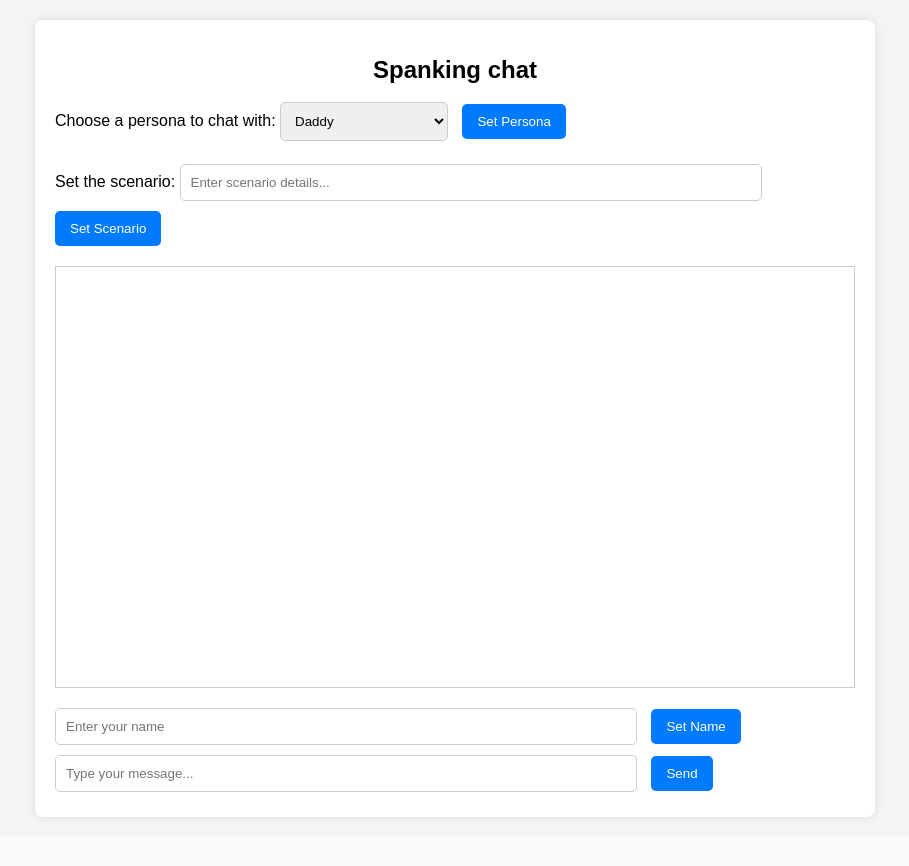
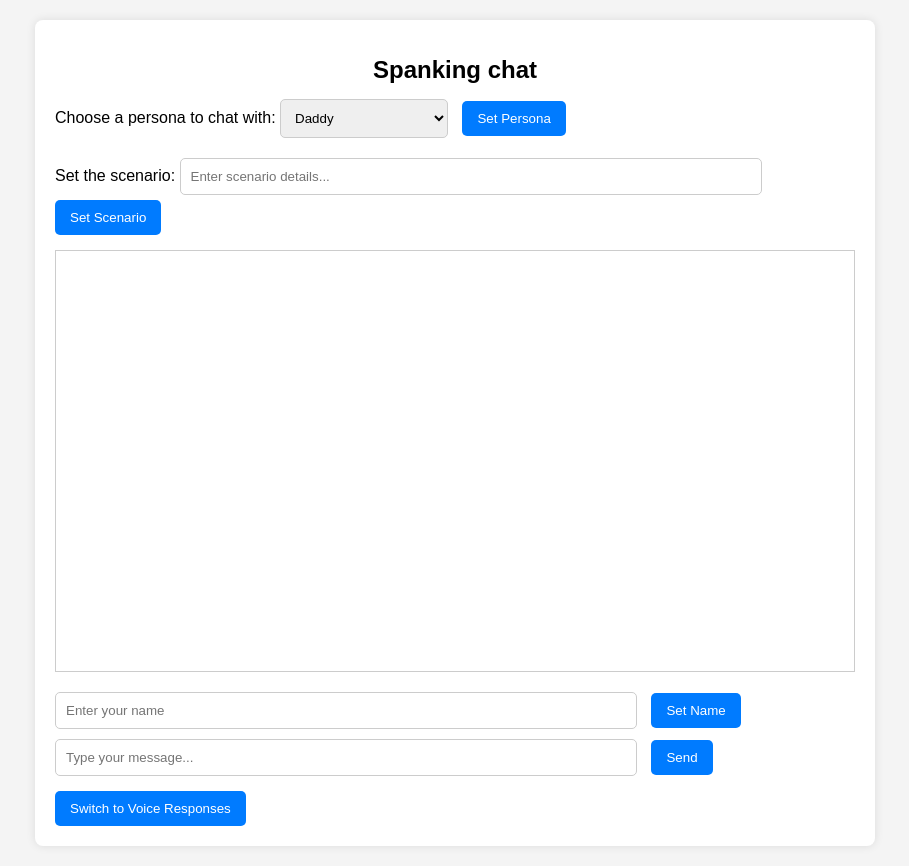
Before and after one commit to fleetingforest/spanko_chats, a Flask app: page / in a window 1280 px wide. Shown: the whole page, without its empty margins (185-1094 px from the left). Before the commit the page ends 820 px from the top, so only its background shows below. Run offline with Flask 3, Linux system fonts and the light colour scheme.

Commit message:
Added voice mode

```diff
--- a/app.py
+++ b/app.py
@@ -1,5 +1,10 @@
-from flask import Flask, render_template, request, jsonify, session
+from flask import Flask, render_template, request, jsonify, session, send_file, url_for
+import openai_tts_test  # Import the TTS script
 from openai import OpenAI
+import os
+import threading
+import time
+from datetime import datetime, timedelta
 
 app = Flask(__name__)
 app.secret_key = "your-secret-key"  # Required for session
@@ -74,17 +79,19 @@ PERSONAS = {
 
 
 
-# Store conversation and current persona
+# Store conversation, current persona, and voice chat status
 conversation = [{"role": "system", "content": PERSONAS["Daddy"].format("")}]  # Default to Daddy
 current_persona = "Daddy"
 scenario = ""
+voice_chat_enabled = False
 
 @app.route("/")
 def index():
-    global conversation, current_persona, scenario
+    global conversation, current_persona, scenario, voice_chat_enabled
     # Reset conversation and scenario on page load, keep current persona
     conversation = [{"role": "system", "content": PERSONAS[current_persona].format("")}]
     scenario = ""
+    voice_chat_enabled = False
     print("Conversation reset on page load with persona:", current_persona)
     return render_template("chat.html", messages=conversation[1:], personas=list(PERSONAS.keys()), current_persona=current_persona)
 
@@ -118,9 +125,15 @@ def set_scenario():
         "current_persona": current_persona
     })
 
+@app.route("/toggle_voice_chat", methods=["POST"])
+def toggle_voice_chat():
+    global voice_chat_enabled
+    voice_chat_enabled = not voice_chat_enabled
+    return jsonify({"voice_chat_enabled": voice_chat_enabled})
+
 @app.route("/send", methods=["POST"])
 def send_message():
-    global conversation, current_persona
+    global conversation, current_persona, voice_chat_enabled
     user_message = request.json.get("message")
     user_name = request.json.get("user_name", "You")
     if not user_message:
@@ -143,11 +156,21 @@ def send_message():
     ai_response = ai_response.replace(". ", ".\n").replace("! ", "!\n")
     conversation.append({"role": "assistant", "content": ai_response})
 
-    # Return the updated conversation (excluding system prompt) and current persona
+    # Convert AI response to audio if voice chat is enabled
+    audio_url = None
+    if voice_chat_enabled:
+        try:
+            audio_file_path = openai_tts_test.convert_text_to_audio(ai_response, current_persona)
+            audio_url = url_for('static', filename=os.path.basename(audio_file_path))
+        except Exception as e:
+            app.logger.error(f"Error converting text to audio: {e}")
+
+    # Return the updated conversation (excluding system prompt), current persona, and audio URL
     return jsonify({
         "status": "Message received!",
         "conversation": conversation[1:],
-        "current_persona": current_persona
+        "current_persona": current_persona,
+        "audio_url": audio_url
     })
 
 @app.route("/clear", methods=["POST"])
@@ -170,5 +193,44 @@ def get_current_persona():
         "current_persona": current_persona
     })
 
+@app.route("/convert_to_audio", methods=["POST"])
+def convert_to_audio():
+    # Find the last AI message in the conversation
+    last_ai_message = None
+    for message in reversed(conversation):
+        if message["role"] == "assistant":
+            last_ai_message = message["content"]
+            break
+
+    if not last_ai_message:
+        app.logger.error("No AI message found to convert")
+        return jsonify({"status": "No AI message found to convert"}), 400
+
+    app.logger.info(f"Converting AI message to audio: {last_ai_message}")
+
+    # Call the TTS function and get the audio file path
+    try:
+        audio_file_path = openai_tts_test.convert_text_to_audio(last_ai_message, current_persona)
+        app.logger.info(f"Audio file created at: {audio_file_path}")
+        return send_file(audio_file_path, mimetype="audio/mpeg")
+    except Exception as e:
+        app.logger.error(f"Error converting text to audio: {e}")
+        return jsonify({"status": "Error converting text to audio"}), 500
+
+def delete_old_audio_files():
+    while True:
+        now = datetime.now()
+        cutoff = now - timedelta(minutes=30)
+        static_dir = os.path.join(os.path.dirname(__file__), 'static')
+        for filename in os.listdir(static_dir):
+            if filename.startswith("openai_output_") and filename.endswith(".mp3"):
+                file_path = os.path.join(static_dir, filename)
+                file_time = datetime.fromtimestamp(os.path.getmtime(file_path))
+                if file_time < cutoff:
+                    os.remove(file_path)
+                    app.logger.info(f"Deleted old audio file: {file_path}")
+        time.sleep(600)  # Check every 10 minutes
+
 if __name__ == "__main__":
+    threading.Thread(target=delete_old_audio_files, daemon=True).start()
     app.run(debug=True)
--- /dev/null
+++ b/openai_tts_test.py
@@ -0,0 +1,42 @@
+import openai
+import requests
+import os
+from pydub import AudioSegment
+from datetime import datetime
+
+# Replace with your OpenAI API key
+API_KEY = os.getenv("OPENAI_API_KEY")
+
+# OpenAI TTS API endpoint
+API_URL = "https://api.openai.com/v1/audio/speech"
+
+# Map personas to OpenAI TTS voices
+PERSONA_VOICES = {
+    "Daddy": "onyx",           # Deep, authoritative male voice for a strict Italian father
+    "Mommy": "nova",           # Bright, warm female voice for a nurturing yet firm mother
+    "Babysitter": "shimmer",   # High-energy, slightly playful female voice for Gina
+    "Bratty teen girl": "nova",# Youthful, sassy female voice for a rebellious teen
+    "Strict girlfriend": "shimmer", # Confident, fiery female voice for Lara
+    "Submissive Girlfriend": "alloy" # Soft, gentle voice for shy Sophie
+}
+
+def convert_text_to_audio(text, current_persona):
+    MODEL = "tts-1-hd"  # or use "tts-1-hd" for higher quality
+    headers = {
+        "Authorization": f"Bearer {API_KEY}"
+    }
+    payload = {
+        "model": MODEL,
+        "input": text,
+        "voice": PERSONA_VOICES[current_persona]  # Available voices: alloy, echo, fable, onyx, nova, shimmer
+    }
+    response = requests.post(API_URL, headers=headers, json=payload)
+    if response.status_code == 200:
+        audio_data = response.content
+        timestamp = datetime.now().strftime("%Y%m%d%H%M%S")
+        output_file = os.path.join("static", f"openai_output_{timestamp}.mp3")
+        with open(output_file, "wb") as f:
+            f.write(audio_data)
+        return output_file
+    else:
+        raise Exception(f"Error: {response.status_code}, {response.text}")
--- a/requirements.txt
+++ b/requirements.txt
@@ -1,3 +1,4 @@
 openai
 flask
 gunicorn
+pydub
--- a/static/script.js
+++ b/static/script.js
@@ -1,6 +1,7 @@
 // Track the active persona separately from the dropdown selection
 let activePersona = "Daddy"; // Default to match the server's default
 let userName = "You"; // Default user name
+let voiceChatEnabled = false;
 
 function setName() {
     let nameInput = document.getElementById("name-input");
@@ -25,7 +26,7 @@ function sendMessage() {
 
     let typingDiv = document.createElement("div");
     typingDiv.className = "ai-message";
-    typingDiv.textContent = activePersona + " is typing...";
+    typingDiv.textContent = activePersona + (voiceChatEnabled ? " is preparing to speak..." : " is typing...");
     chatBox.appendChild(typingDiv);
     chatBox.scrollTop = chatBox.scrollHeight;
 
@@ -46,7 +47,18 @@ function sendMessage() {
     .then(data => {
         console.log(data.status);
         chatBox.removeChild(typingDiv);
-        updateChat(data.conversation);
+        if (voiceChatEnabled && data.audio_url) {
+            // Add audio control element
+            let audioDiv = document.createElement("div");
+            audioDiv.className = "ai-message";
+            let audioControl = document.createElement("audio");
+            audioControl.controls = true;
+            audioControl.src = data.audio_url;
+            audioDiv.appendChild(audioControl);
+            chatBox.appendChild(audioDiv);
+        } else {
+            updateChat(data.conversation);
+        }
         // Check if the server included the current persona in response
         if (data.current_persona) {
             activePersona = data.current_persona;
@@ -160,9 +172,75 @@ function updateChat(conversation) {
             .replace(/\n/g, "<br>");
         messageDiv.innerHTML = formattedContent;  // Remove userName and activePersona here
         chatBox.appendChild(messageDiv);
+
+        // Add audio control element if voice chat is enabled and audio URL is present
+        if (voiceChatEnabled && msg.audio_url) {
+            let audioDiv = document.createElement("div");
+            audioDiv.className = "ai-message";
+            let audioControl = document.createElement("audio");
+            audioControl.controls = true;
+            audioControl.src = msg.audio_url;
+            audioDiv.appendChild(audioControl);
+            chatBox.appendChild(audioDiv);
+        }
     });
 
     chatBox.scrollTop = chatBox.scrollHeight;
+}
+
+function convertToAudio() {
+    console.log("Requesting conversion of the last AI message to audio");
+
+    fetch("/convert_to_audio", {
+        method: "POST",
+        headers: { "Content-Type": "application/json" },
+    })
+    .then(response => {
+        if (!response.ok) {
+            throw new Error(`HTTP error! Status: ${response.status}`);
+        }
+        return response.blob();
+    })
+    .then(blob => {
+        console.log("Audio conversion successful");
+        const url = window.URL.createObjectURL(blob);
+        const audio = new Audio(url);
+        audio.play();
+    })
+    .catch(error => {
+        console.error("Error converting text to audio:", error);
+    });
+}
+
+function toggleVoiceChat() {
+    fetch("/toggle_voice_chat", {
+        method: "POST",
+        headers: { "Content-Type": "application/json" },
+    })
+    .then(response => response.json())
+    .then(data => {
+        voiceChatEnabled = data.voice_chat_enabled;
+        console.log("Voice chat enabled:", voiceChatEnabled);
+        // Change button text based on the current state
+        let voiceChatButton = document.getElementById("voice-chat-button");
+        if (voiceChatEnabled) {
+            voiceChatButton.textContent = "Switch to Text Responses";
+        } else {
+            voiceChatButton.textContent = "Switch to Voice Responses";
+        }
+        // Retain audio elements in the chat history
+        if (!voiceChatEnabled) {
+            let chatBox = document.getElementById("chat-box");
+            let audioElements = chatBox.querySelectorAll("audio");
+            audioElements.forEach(audio => {
+                let audioDiv = document.createElement("div");
+                audioDiv.className = "ai-message";
+                audioDiv.appendChild(audio);
+                chatBox.appendChild(audioDiv);
+            });
+        }
+    })
+    .catch(error => console.error("Error toggling voice chat:", error));
 }
 
 // Add event listeners
--- a/static/style.css
+++ b/static/style.css
@@ -40,6 +40,17 @@ body {
     text-align: left;
 }
 
+.ai-message audio {
+    width: 100%;
+    margin-top: 10px;
+}
+
+.button-container {
+    display: flex;
+    align-items: center;
+    margin-top: 10px;
+}
+
 button {
     background: #007bff;
     color: white;
@@ -47,7 +58,7 @@ button {
     padding: 10px 15px;
     cursor: pointer;
     border-radius: 5px;
-    margin: 5px 5px 5px 0;
+    margin-right: 10px; /* Adjusted margin */
 }
 
 button:hover {
--- a/templates/chat.html
+++ b/templates/chat.html
@@ -49,8 +49,11 @@
         <input type="text" id="message-input" placeholder="Type your message...">
         <button onclick="sendMessage()">Send</button>
 
-        <!-- Clear Chat Button -->
-        <button id="clear-chat-button" onclick="clearChat()" style="display: none;">Clear Chat</button>
+        <!-- Button Container -->
+        <div class="button-container">
+            <button id="voice-chat-button" onclick="toggleVoiceChat()">Switch to Voice Responses</button>
+            <button id="clear-chat-button" onclick="clearChat()" style="display: none;">Clear Chat</button>
+        </div>
     </div>
 
     <script src="{{ url_for('static', filename='script.js') }}"></script>
```
Also changed, not shown: elevenlabs_test.py (added, +52 -0 lines), 1 other file.
